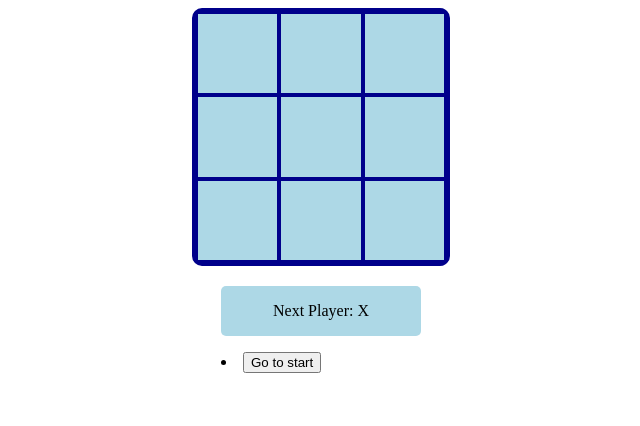
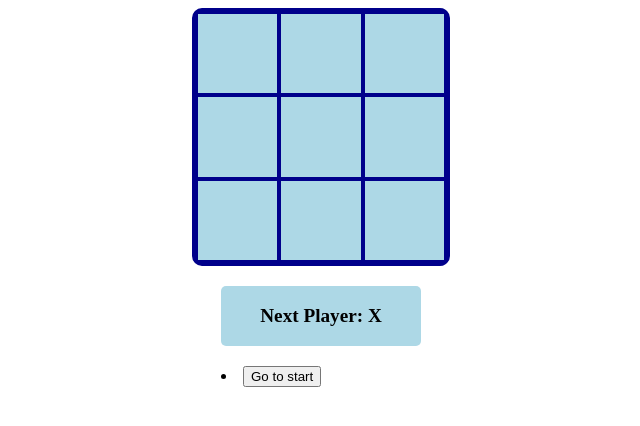
Before and after one commit to MastooraTurkmen/Tic-Tac-Toe-Game, a React (Vite) app: page / in a window 1280 px wide. Shown: the top 426 px of the page, without its empty margins (319-959 px from the left). Built offline with nearby package versions, Linux system fonts and the light colour scheme.

Commit message:
first commit

```diff
--- a/src/components/Game.jsx
+++ b/src/components/Game.jsx
@@ -12,6 +12,8 @@ const player = {
   background: "lightblue",
   textAlign: "center",
   borderRadius: "5px",
+  fontWeight: "bold",
+  fontSize: "1.2em",
 };
 
 const Game = () => {
```
